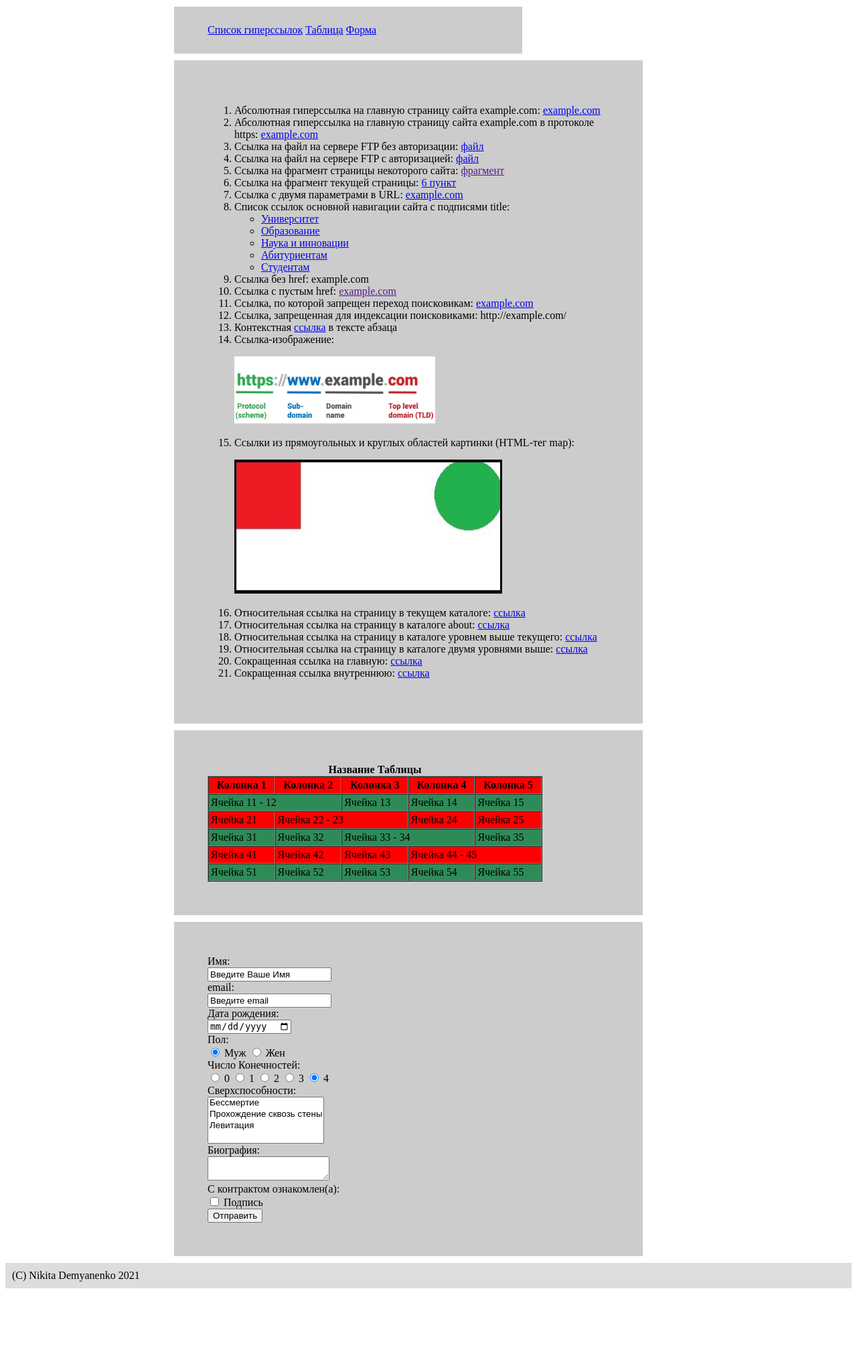
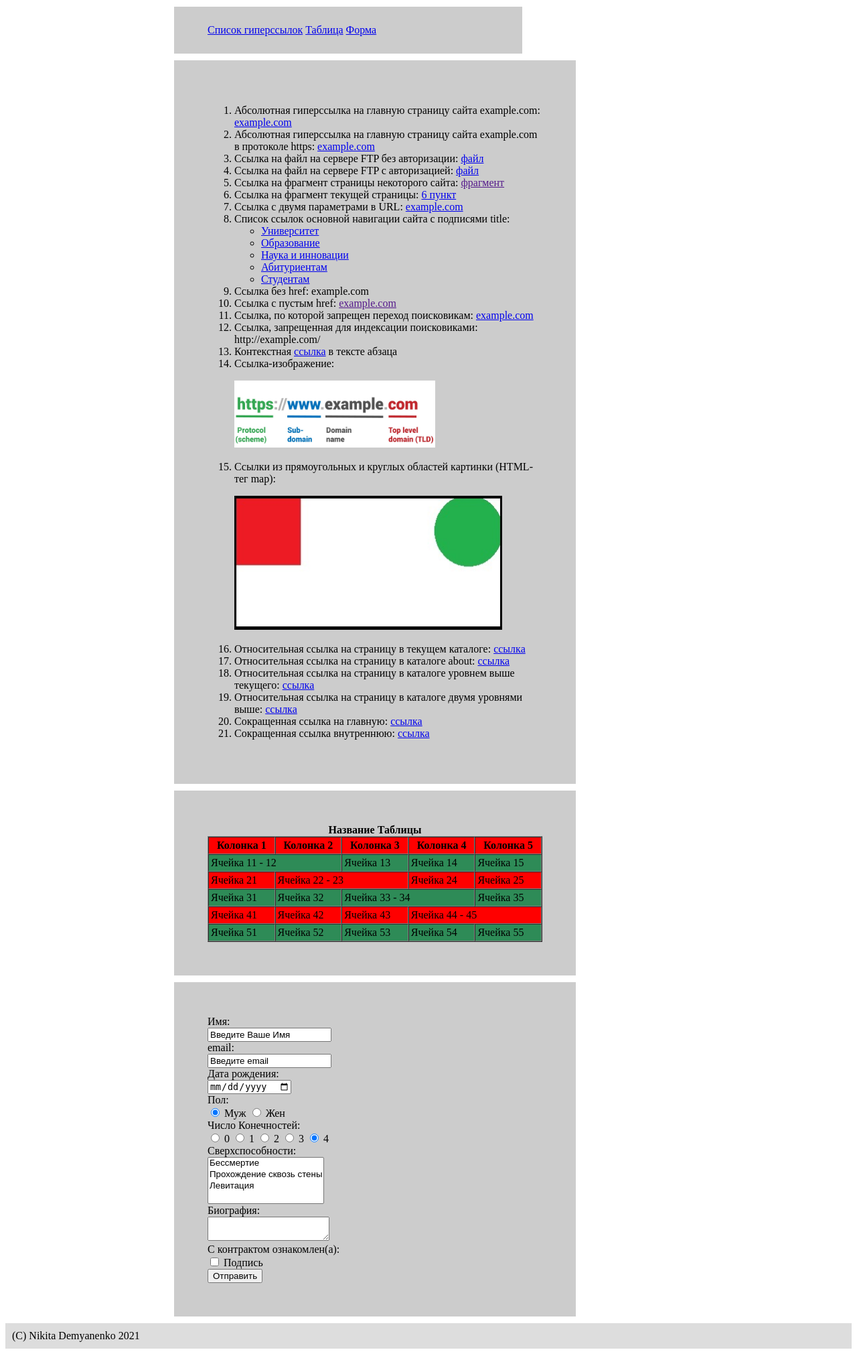
Before and after one commit to NikitaDemyanenko1922/nikitademyanenko1922.github.com, a PHP site: page /index2.html in a window 1280 px wide. Shown: the part 148-2169 px from the top of the page at 67% size. Before the commit the page ends 2071 px from the top, so only its background shows below. Run offline with PHP 8.4, Linux system fonts and the light colour scheme.

Commit message:
Update style.css

```diff
--- a/style.css
+++ b/style.css
@@ -33,7 +33,7 @@
 }
 
 #links {
-    /*ññûëêè*/ width:600px;
+    /*ññûëêè*/ width:500px;
     background-color: #ccc;
     margin: 10px;
     margin-left: 100px;
@@ -42,7 +42,7 @@
 
 #table {
     /*òàáëèöà*/ margin: 10px;
-    width: 600px;
+    width: 500px;
     background-color: #ccc;
     margin: 10px;
     margin-left: 100px;
@@ -51,7 +51,7 @@
 
 #forma {
     /*ôîðìà*/
-    width:600px;
+    width:500px;
     margin: 10px;
     margin-left: 100px;
     background-color: #ccc;
```
